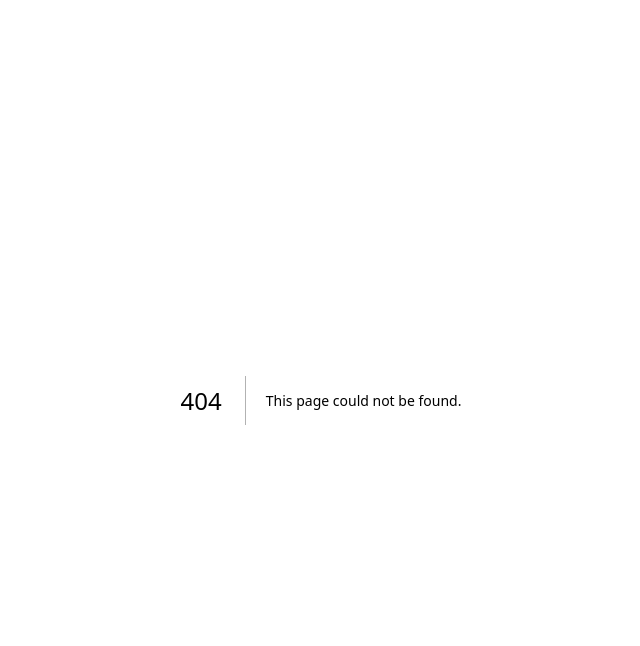
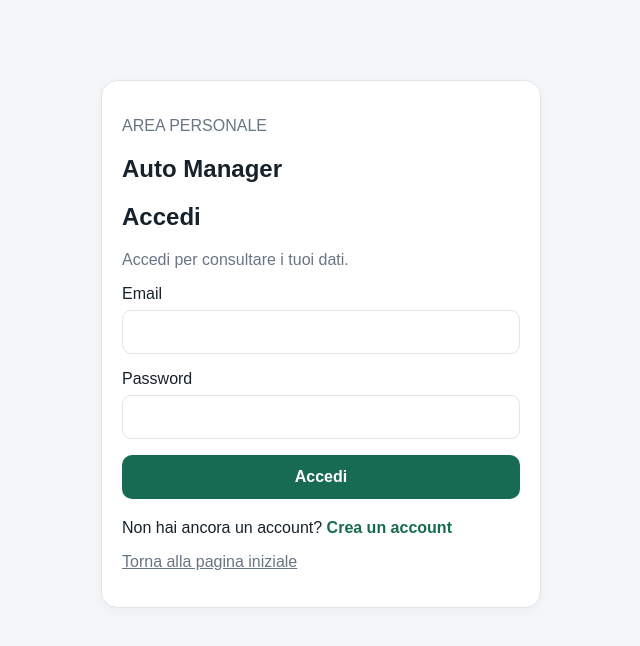
Before and after one commit to Carmine78/auto-manager, a Next.js app: page /login in a window 1280 px wide. Before the commit this address had no page. Shown: the top 646 px of the page, without its empty margins (319-959 px from the left). Built offline with nearby package versions, Linux system fonts and the light colour scheme; no server answers.

Commit message:
Add login and registration page component

```diff
--- /dev/null
+++ b/app/login/page.tsx
@@ -0,0 +1,148 @@
+
+"use client";
+
+import { useState } from "react";
+import { supabase } from "../../lib/supabase";
+
+export default function LoginPage() {
+  const [isRegister, setIsRegister] = useState(false);
+  const [email, setEmail] = useState("");
+  const [password, setPassword] = useState("");
+  const [message, setMessage] = useState("");
+  const [loading, setLoading] = useState(false);
+
+  async function handleSubmit(event: React.FormEvent<HTMLFormElement>) {
+    event.preventDefault();
+    setMessage("");
+
+    if (!supabase) {
+      setMessage(
+        "Configurazione Supabase mancante. Completa prima le variabili di ambiente."
+      );
+      return;
+    }
+
+    setLoading(true);
+
+    try {
+      if (isRegister) {
+        const { data, error } = await supabase.auth.signUp({
+          email,
+          password,
+        });
+
+        if (error) throw error;
+
+        if (data.session) {
+          window.location.href = "/";
+        } else {
+          setMessage(
+            "Registrazione avviata. Controlla la tua email per confermare l'account."
+          );
+        }
+      } else {
+        const { error } = await supabase.auth.signInWithPassword({
+          email,
+          password,
+        });
+
+        if (error) throw error;
+
+        window.location.href = "/";
+      }
+    } catch (error) {
+      setMessage(
+        error instanceof Error
+          ? error.message
+          : "Si è verificato un errore."
+      );
+    } finally {
+      setLoading(false);
+    }
+  }
+
+  return (
+    <main className="container" style={{ paddingTop: 40, paddingBottom: 40 }}>
+      <section className="card" style={{ maxWidth: 440, margin: "40px auto" }}>
+        <p className="muted">AREA PERSONALE</p>
+        <h1>Auto Manager</h1>
+        <h2>{isRegister ? "Crea il tuo account" : "Accedi"}</h2>
+        <p className="muted">
+          {isRegister
+            ? "Registrati per gestire le tue automobili."
+            : "Accedi per consultare i tuoi dati."}
+        </p>
+
+        <form onSubmit={handleSubmit}>
+          <label className="field">
+            Email
+            <input
+              type="email"
+              autoComplete="email"
+              value={email}
+              onChange={(event) => setEmail(event.target.value)}
+              required
+            />
+          </label>
+
+          <label className="field">
+            Password
+            <input
+              type="password"
+              autoComplete={isRegister ? "new-password" : "current-password"}
+              minLength={6}
+              value={password}
+              onChange={(event) => setPassword(event.target.value)}
+              required
+            />
+          </label>
+
+          <button
+            className="button"
+            type="submit"
+            disabled={loading}
+            style={{ width: "100%" }}
+          >
+            {loading
+              ? "Attendi..."
+              : isRegister
+                ? "Registrati"
+                : "Accedi"}
+          </button>
+        </form>
+
+        {message && (
+          <p role="status" style={{ marginTop: 16, overflowWrap: "anywhere" }}>
+            {message}
+          </p>
+        )}
+
+        <p style={{ marginTop: 20 }}>
+          {isRegister ? "Hai già un account?" : "Non hai ancora un account?"}{" "}
+          <button
+            type="button"
+            onClick={() => {
+              setIsRegister(!isRegister);
+              setMessage("");
+            }}
+            style={{
+              border: 0,
+              background: "transparent",
+              color: "#176b52",
+              fontWeight: 600,
+              padding: 0,
+            }}
+          >
+            {isRegister ? "Accedi" : "Crea un account"}
+          </button>
+        </p>
+
+        <p>
+          <a href="/" className="muted">
+            Torna alla pagina iniziale
+          </a>
+        </p>
+      </section>
+    </main>
+  );
+}
```
